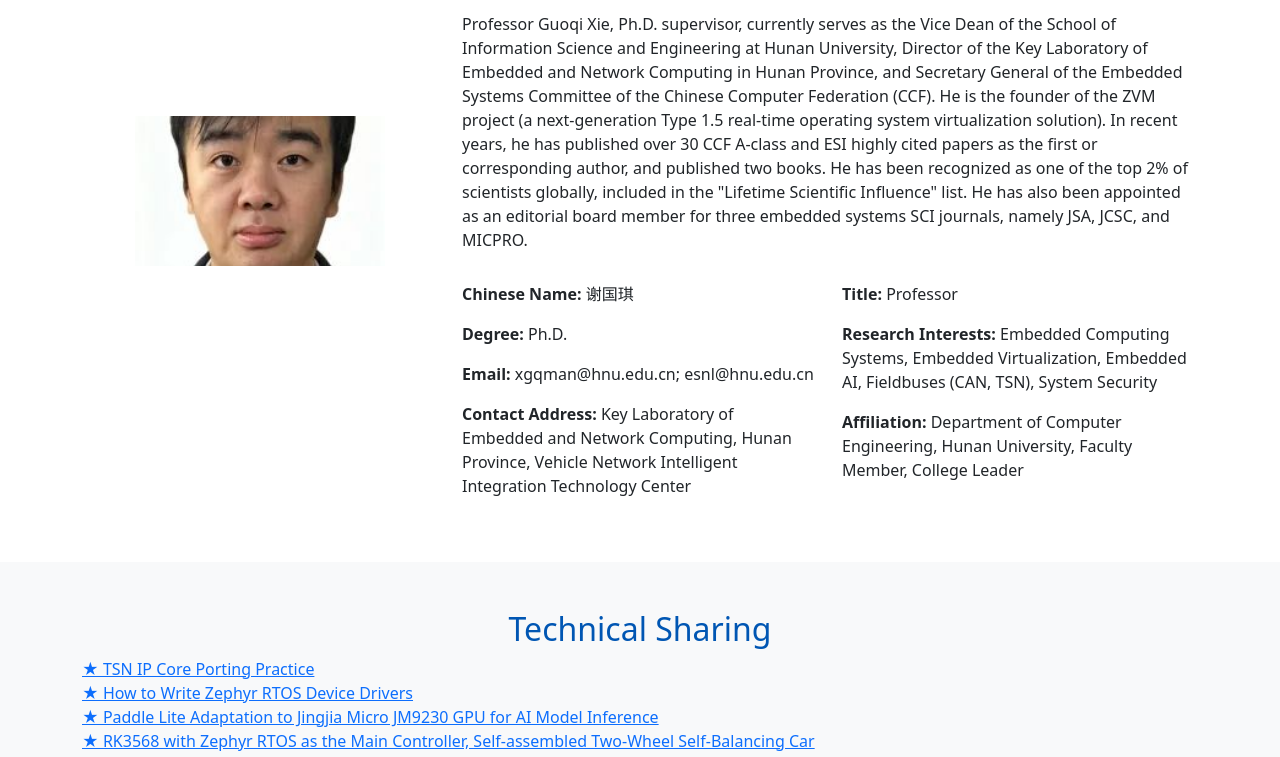
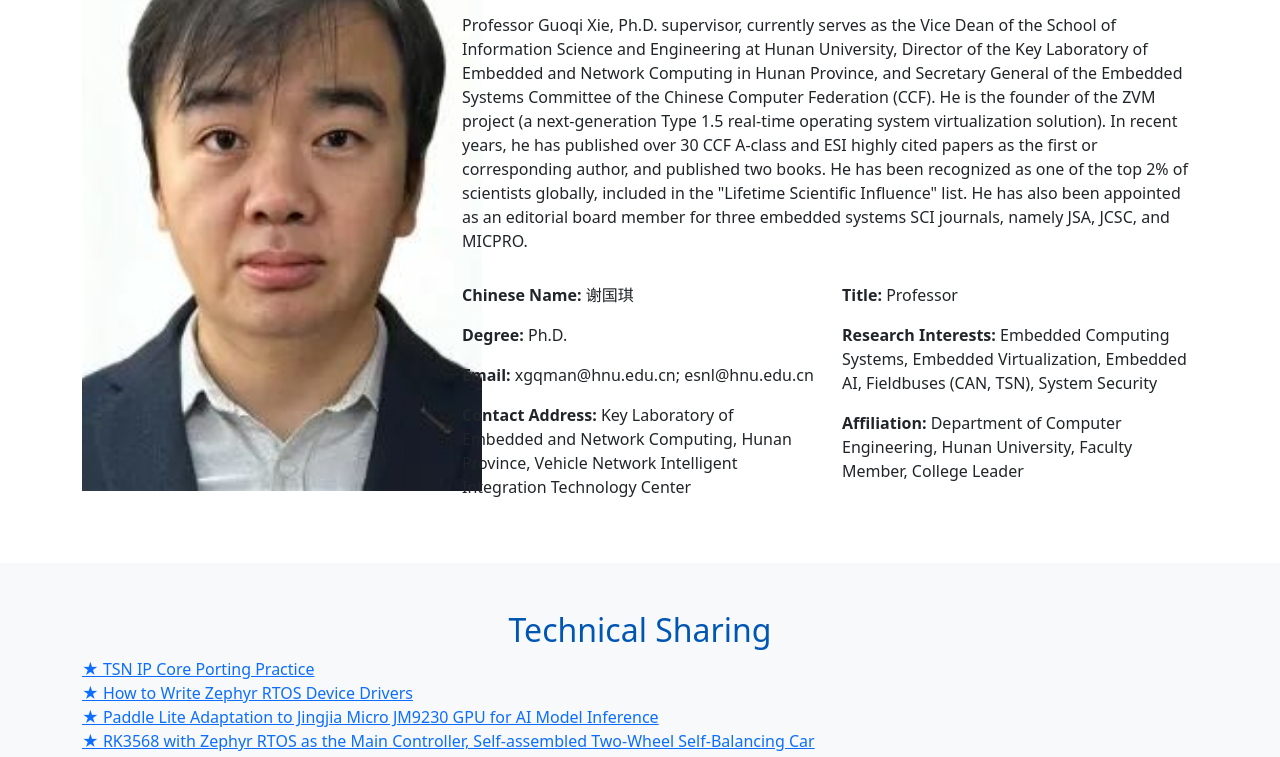
Before and after one commit to hnu-esnl/en, a plain HTML site: page index.html in a window 1280 px wide. Shown: the part 205-962 px from the top of the page. Drawn offline with nearby package versions, Linux system fonts and the light colour scheme.

Commit message:
Update index.html

```diff
--- a/index.html
+++ b/index.html
@@ -12,8 +12,8 @@
 
         /* Custom styles */
         .profile-img {
-            width: 250px;  /* Adjust width */
-            height: 150px;  /* Adjust height */
+            width: 400px;  /* Adjust width */
+            height: 600px;  /* Adjust height */
             object-fit: cover;
         }
         .section-title {
```
